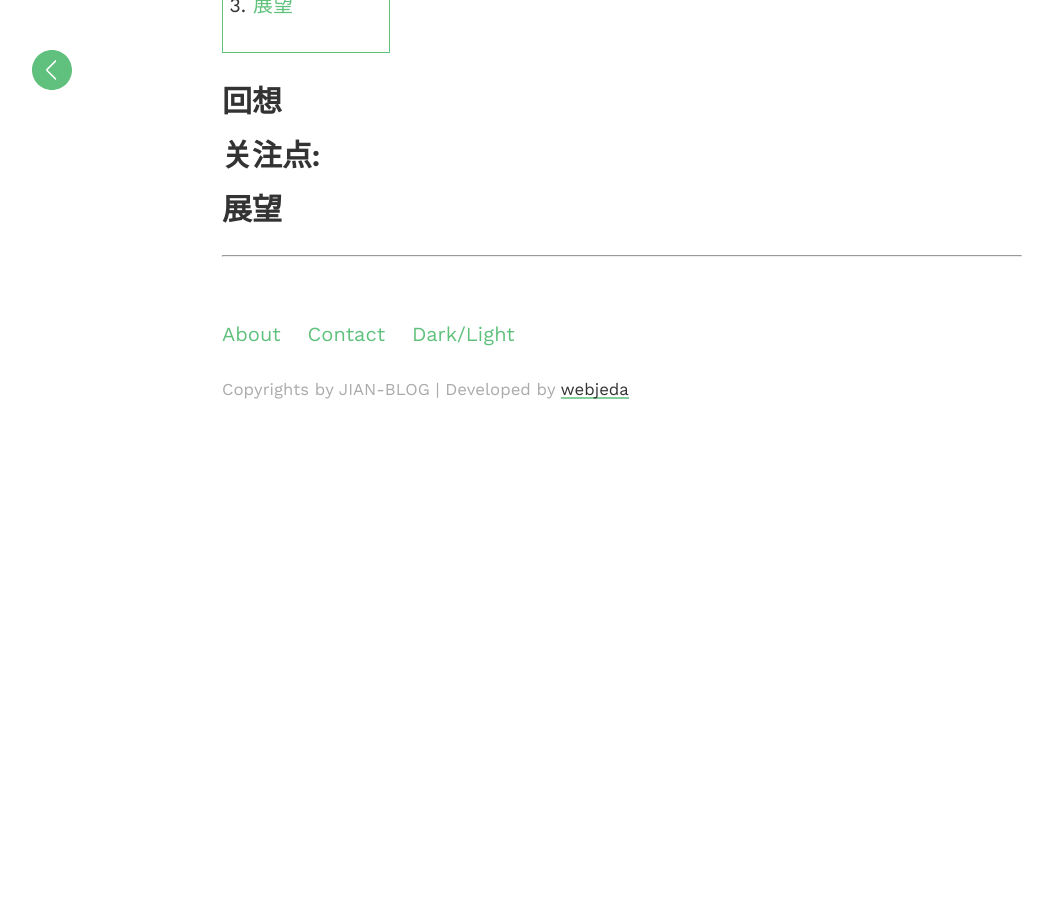
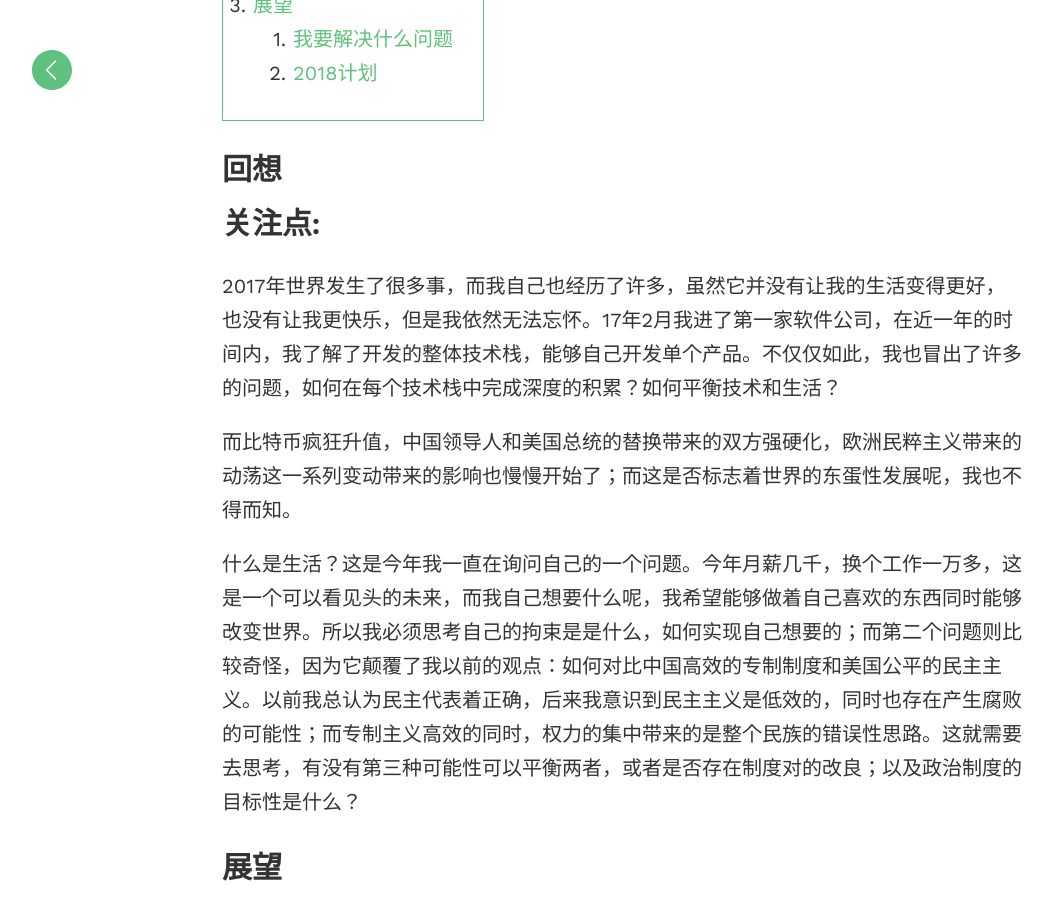
Before and after one commit to aFeiZzz/jianjustin.github.io, a Jekyll site: the page built from _posts/2018-01-01-起点.md, in a window 1280 px wide and 900 px high, scrolled down 639 px. Shown: the whole window, without its empty margins (18-1071 px from the left). Built offline with Jekyll 4.4.1, drawn with Linux system fonts in a browser that asks for light colours; comment, search, counter and statistics services are not loaded; before the commit the page ends 1044 px from its top, so only the background shows below that; some of the changed text lies outside the part shown.

Commit message:
cr:起点.md
Signed-off-by: jian <717266257@qq.com>

```diff
--- a/_posts/2018-01-01-起点.md
+++ b/_posts/2018-01-01-起点.md
@@ -12,6 +13,19 @@ title: 起点
 
 # 回想
 ## 关注点:
+2017年世界发生了很多事，而我自己也经历了许多，虽然它并没有让我的生活变得更好，也没有让我更快乐，但是我依然无法忘怀。17年2月我进了第一家软件公司，在近一年的时间内，我了解了开发的整体技术栈，能够自己开发单个产品。不仅仅如此，我也冒出了许多的问题，如何在每个技术栈中完成深度的积累？如何平衡技术和生活？
+
+而比特币疯狂升值，中国领导人和美国总统的替换带来的双方强硬化，欧洲民粹主义带来的动荡这一系列变动带来的影响也慢慢开始了；而这是否标志着世界的东蛋性发展呢，我也不得而知。
+
+什么是生活？这是今年我一直在询问自己的一个问题。今年月薪几千，换个工作一万多，这是一个可以看见头的未来，而我自己想要什么呢，我希望能够做着自己喜欢的东西同时能够改变世界。所以我必须思考自己的拘束是是什么，如何实现自己想要的；而第二个问题则比较奇怪，因为它颠覆了我以前的观点：如何对比中国高效的专制制度和美国公平的民主主义。以前我总认为民主代表着正确，后来我意识到民主主义是低效的，同时也存在产生腐败的可能性；而专制主义高效的同时，权力的集中带来的是整个民族的错误性思路。这就需要去思考，有没有第三种可能性可以平衡两者，或者是否存在制度对的改良；以及政治制度的目标性是什么？
 
 
 # 展望
+### 我要解决什么问题
+  - 挖掘技术深度，包括web框架,微服务,完整技术栈的积累
+  - 技术和生活的平衡
+  - 学习如何剖析问题
+
+### 2018计划
+  - 欧亚大陆穿越，对英语和世界整体具有一定认知
+  - 国外工作，了解国外技术发展
```
Also changed, not shown: other parts of _posts/2018-01-01-起点.md (+1 -0 lines).
